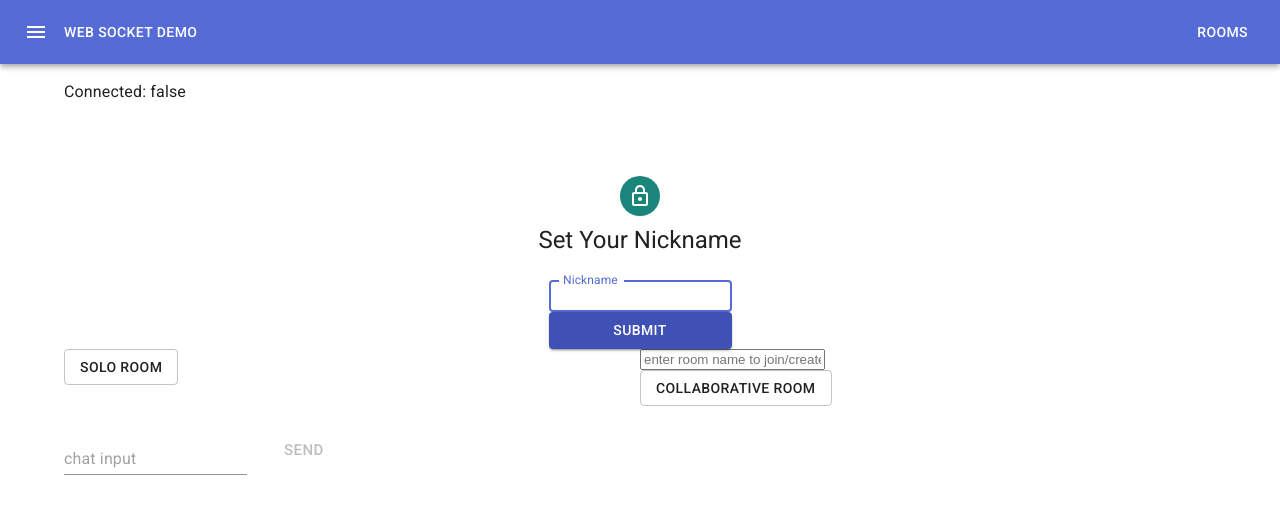
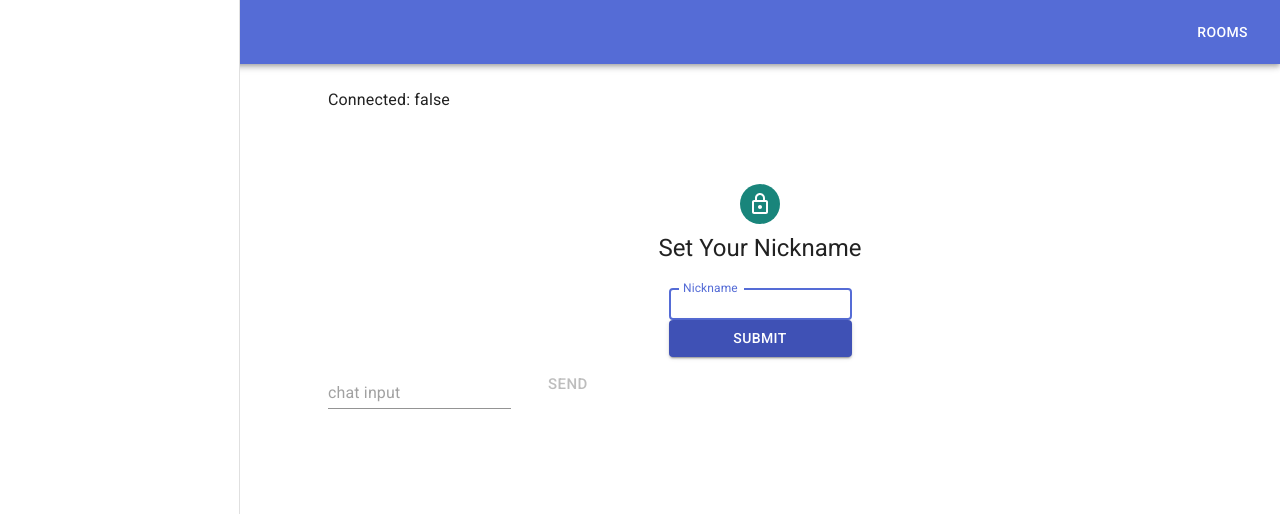
Before and after one commit to derrickbozich/socket-io-demo, a React (Create React App) app: page /rooms in a window 1280 px wide. Shown: the top 514 px of the page. Built offline with nearby package versions, Linux system fonts and the light colour scheme.

Commit message:
private messaging progress

```diff
--- a/src/components/Chat/index.js
+++ b/src/components/Chat/index.js
@@ -1,36 +1,100 @@
 import React, { useState, useEffect, useContext } from 'react';
-import { Button, TextField, Typography } from '@material-ui/core';
-import styles from './main.css';
+import { Button, TextField } from '@material-ui/core';
 import { SocketContext } from '../app/context/socketProvider';
+import Drawer from '../Drawer';
+import SignUp from '../SignUp';
 
 const Chat = () => {
+    const socket = useContext(SocketContext);
     const [input, setInput] = useState('');
-    const [display, setDisplay] = useState([]);
+    const [users, setUsers] = useState([]);
+    const [selectedUser, setSelectedUser] = useState(null);
+    const [isConnected, setIsConnected] = useState(false);
 
-    const socket = useContext(SocketContext);
+
+
 
     useEffect(() => {
-        socket.on('server chat', (msg) => {
-            console.log('server chat', msg)
-            setDisplay((prev) => {
-                return [...prev, msg];
-            });
-        });
+
+
         socket.on("users", (users) => {
             users.forEach((user) => {
-                // user.self = user.userID === socket.id;
+                user.self = user.userID === socket.id;
                 // initReactiveProperties(user);
-                console.log(user)
             });
             // put the current user first, and then sort by username
-            // this.users = users.sort((a, b) => {
-            //     if (a.self) return -1;
-            //     if (b.self) return 1;
-            //     if (a.username < b.username) return -1;
-            //     return a.username > b.username ? 1 : 0;
-            // });
+            users = users.sort((a, b) => {
+                if (a.self) return -1;
+                if (b.self) return 1;
+                if (a.username < b.username) return -1;
+                return a.username > b.username ? 1 : 0;
+            });
+            setUsers(users);
+            // console.log(users)
+
+
         });
-    }, []);
+
+        socket.on("user connected", (user) => {
+            // initReactiveProperties(user);
+            setUsers(prevUsers => [...prevUsers, user]);
+        });
+
+        socket.on("connect", () => {
+            console.log('CONNECTED')
+            let newArr = [...users]; // copying the old datas array
+
+            newArr.forEach((user) => {
+                if (user.self) {
+                    user.connected = true;
+                }
+            });
+
+            setUsers(newArr);
+            setIsConnected(true);
+            // console.log('update users arr', users)
+
+
+        });
+
+        socket.on("disconnect", () => {
+            let newArr = [...users]; // copying the old datas array
+
+            newArr.forEach((user) => {
+                if (user.self) {
+                    user.connected = false;
+                }
+            });
+
+            setUsers(newArr);
+            setIsConnected(false);
+            // console.log('update users arr', users)
+
+        });
+
+        socket.on("private message", ({ content, from }) => {
+            for (let i = 0; i < users.length; i++) {
+                const user = users[i];
+                if (user.userID === from) {
+                    user.messages.push({
+                        content,
+                        fromSelf: false,
+                    });
+                    if (user !== selectedUser) {
+                        user.hasNewMessages = true;
+                    }
+                    break;
+                }
+            }
+        });
+
+
+
+        return () => {
+            socket.off('connect');
+            socket.off('disconnect');
+        };
+    }, [socket, users, selectedUser]);
 
     const handleSubmit = (e) => {
         e.preventDefault();
@@ -42,24 +106,33 @@ const Chat = () => {
     const handleInputChange = (e) => {
         setInput(e.target.value);
     };
+
+    const handleMessage = (content) => {
+        if (selectedUser) {
+            socket.emit("private message", {
+                content,
+                to: selectedUser.userID,
+            });
+            selectedUser.messages.push({
+                content,
+                fromSelf: true,
+            });
+        }
+    }
+
+
     return (
-        <div className={styles.chatDivWrapper}>
-            <ul className={styles.chatUl}>
-                {display.map(({ input }, i) => {
-                    return (
-                        <li
-                            key={i}
-                            className={
-                                i < display.length - 5
-                                    ? styles.chatFloat
-                                    : styles.chatMessages
-                            }
-                        >
-                            <Typography variant="body1">{input}</Typography>
-                        </li>
-                    );
-                })}
-            </ul>
+
+        <Drawer users={users}>
+
+
+
+            Connected: {`${isConnected}`}
+            {isConnected === false && <SignUp />}
+
+
+
+
 
             <form onSubmit={handleSubmit}>
                 <TextField
@@ -86,7 +159,13 @@ const Chat = () => {
                     send
                 </Button>
             </form>
-        </div>
+
+        </Drawer>
+
+
+
+
+
     );
 };
 
--- /dev/null
+++ b/src/components/Drawer/index.js
@@ -0,0 +1,85 @@
+import * as React from 'react';
+import PropTypes from 'prop-types';
+import Box from '@mui/material/Box';
+import Drawer from '@mui/material/Drawer';
+import IconButton from '@mui/material/IconButton';
+import InboxIcon from '@mui/icons-material/MoveToInbox';
+import PersonOutlineIcon from '@mui/icons-material/PersonOutline';
+import List from '@mui/material/List';
+import ListItem from '@mui/material/ListItem';
+import ListItemIcon from '@mui/material/ListItemIcon';
+import ListItemText from '@mui/material/ListItemText';
+import MailIcon from '@mui/icons-material/Mail';
+import MenuIcon from '@mui/icons-material/Menu';
+import Toolbar from '@mui/material/Toolbar';
+import Typography from '@mui/material/Typography';
+
+const drawerWidth = 240;
+
+function ResponsiveDrawer(props) {
+    const { users, children } = props;
+    // console.log(users);
+
+
+    const drawer = (
+        <div>
+
+            <List>
+                {users.map(({ username, self, connected }, index) => (
+                    <ListItem button key={index}>
+                        <ListItemIcon>
+                            < PersonOutlineIcon />
+                        </ListItemIcon>
+                        <ListItemText >
+                            <Typography variant="body1">
+                                {username}
+                                {self ? " (yourself)" : ''}
+                                {connected}
+                            </Typography>
+                        </ListItemText>
+                    </ListItem>
+                ))}
+            </List>
+
+
+
+        </div>
+    );
+
+
+    return (
+        <Box sx={{ display: 'flex' }}>
+
+            <Box
+                component="nav"
+                sx={{ width: { sm: drawerWidth }, flexShrink: { sm: 0 } }}
+                aria-label="mailbox folders"
+            >
+                <Drawer
+                    variant="permanent"
+                    sx={{
+                        display: { xs: 'none', sm: 'block' },
+                        '& .MuiDrawer-paper': { boxSizing: 'border-box', width: drawerWidth },
+                    }}
+                    open
+                >
+                    {drawer}
+                </Drawer>
+            </Box>
+            <Box component="main" sx={{ flexGrow: 1, p: 3 }}>
+
+                {children}
+            </Box>
+        </Box>
+    );
+}
+
+ResponsiveDrawer.propTypes = {
+    /**
+     * Injected by the documentation to work in an iframe.
+     * You won't need it on your project.
+     */
+    window: PropTypes.func,
+};
+
+export default ResponsiveDrawer;
--- a/src/pages/RoomSelection/index.js
+++ b/src/pages/RoomSelection/index.js
@@ -1,84 +1,17 @@
-import React, { useEffect, useState, useContext } from 'react';
-import PropTypes from 'prop-types';
-import { useHistory } from 'react-router-dom';
-import { Grid, Button } from '@material-ui/core/';
-import { SocketContext } from '../../components/app/context/socketProvider';
-import SignUp from '../../components/SignUp';
+import React from 'react';
 import Chat from '../../components/Chat';
 
 
-const RoomSelection = ({ userId }) => {
-    const socket = useContext(SocketContext);
-    const history = useHistory();
-    const [customRoomId, setCustomRoomId] = useState('');
-    const [isConnected, setIsConnected] = useState(socket.connected);
-
-    useEffect(() => {
-        socket.on('connect', () => {
-            setIsConnected(true);
-        });
-        socket.on('disconnect', () => {
-            setIsConnected(false);
-        });
-
-        return () => {
-            socket.off('connect');
-            socket.off('disconnect');
-        };
-    });
-
-
-
-    const handleCollabJoin = (e, roomId) => {
-        e.preventDefault();
-        socket.emit('set roomId & join', { userId, customRoomId: roomId });
-        history.push(`/rooms/collab/${roomId ? roomId : ''}`);
-    };
+const RoomSelection = () => {
 
     return (
-
         <>
-            <p>Connected: {'' + isConnected}</p>
-            <SignUp />
-            <Grid container direction="row" wrap="wrap">
-                <Grid item xs={6} sm={6} md={6} lg={6} xl={6}>
-
-                    <Button href='/rooms/solo' variant="outlined" sx={{ my: 1, mx: 1.5 }}>
-                        Solo Room
-                    </Button>
-                </Grid>
-                <Grid item xs={6} sm={6} md={6} lg={6} xl={6}>
-                    <form
-                        style={{ display: 'flex' }}
-                        onSubmit={(e) => {
-                            handleCollabJoin(e, customRoomId);
-                        }}
-                    >
-                        <input
-                            type="text"
-                            placeholder="enter room name to join/create"
-                            value={customRoomId}
-                            onChange={(e) => setCustomRoomId(e.target.value)}
-                        />
-                    </form>
-
-                    <Button onClick={(e) => {
-                        handleCollabJoin(e, customRoomId);
-                    }} variant="outlined" sx={{ my: 1, mx: 1.5 }}>
-                        Collaborative Room
-                    </Button>
-
-
-                </Grid>
-            </Grid>
             < Chat />
         </>
 
     );
 };
 
-RoomSelection.propTypes = {
-    userId: PropTypes.string.isRequired,
-};
+
 
 export default RoomSelection;
```
Also changed, not shown: server.js (+7 -0 lines).
